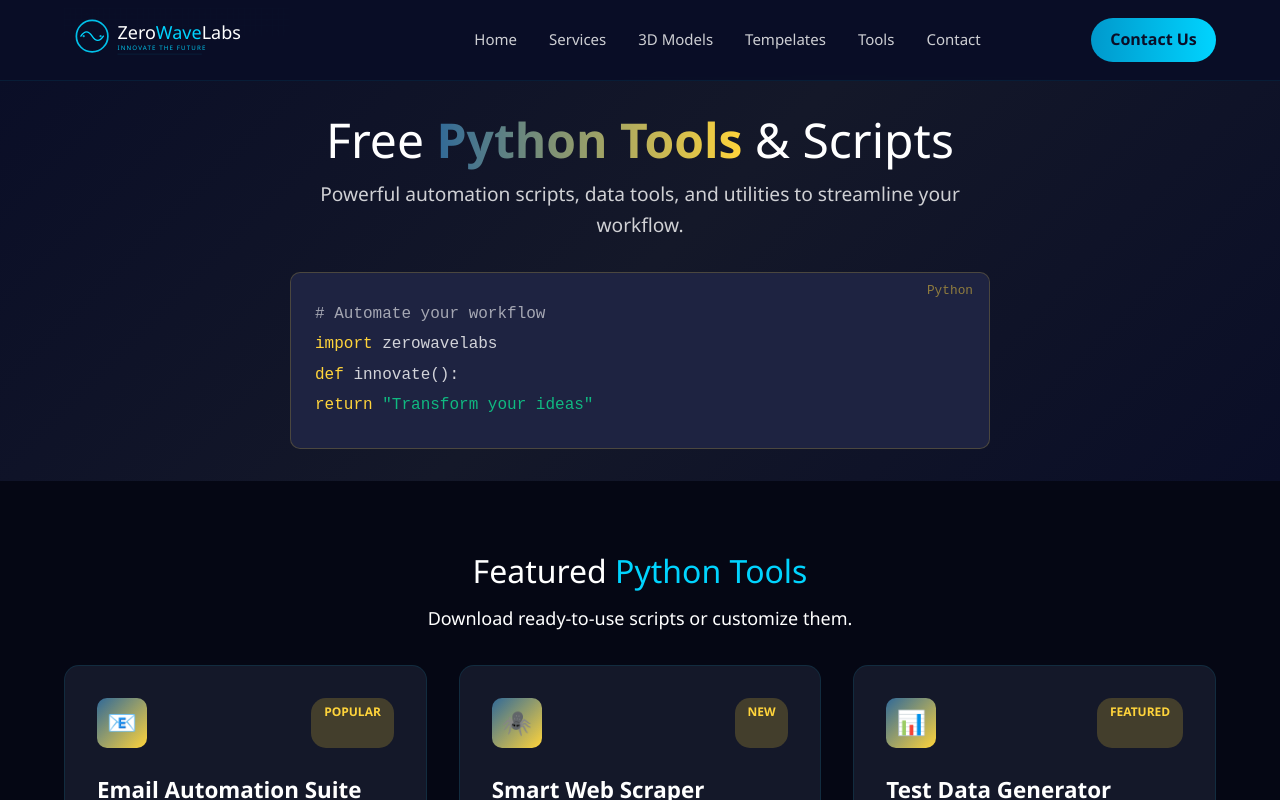
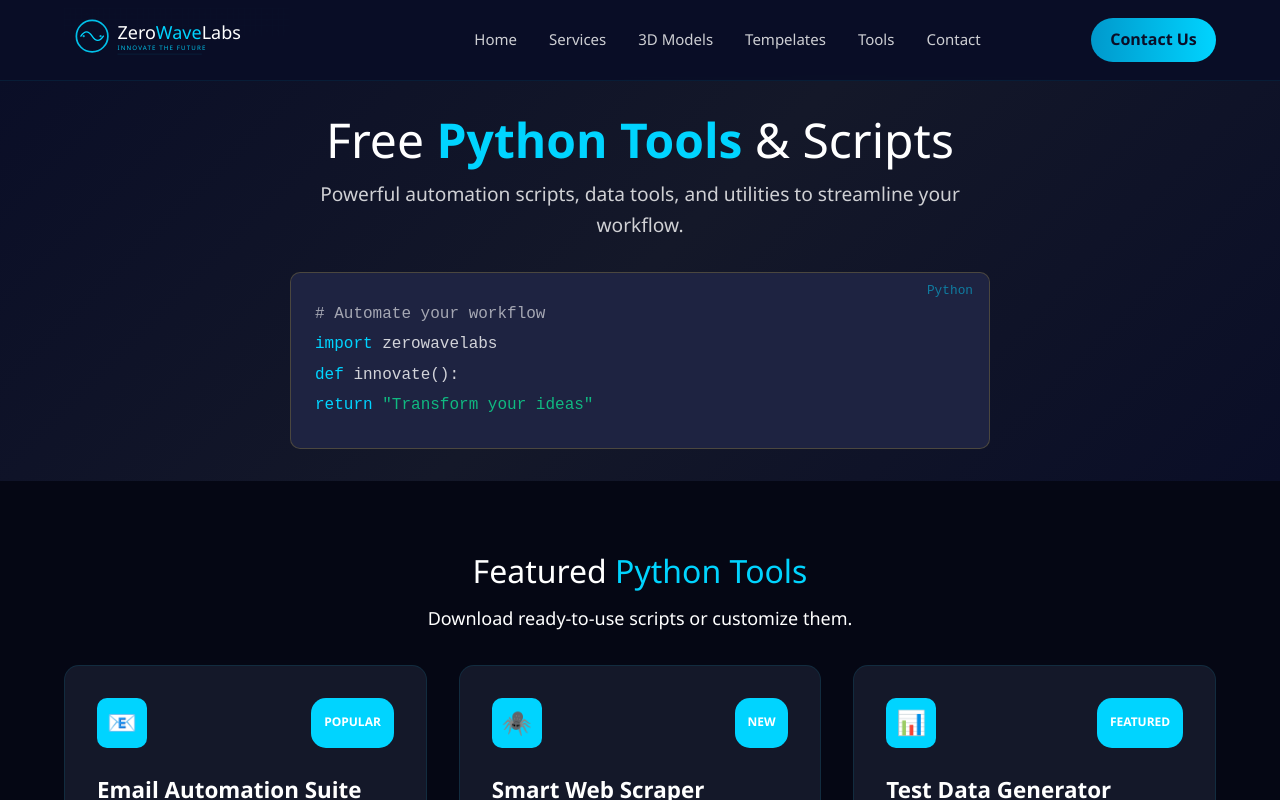
Before and after one commit to IbrahimAhmed413/ZeroWaveLabs, a React (Create React App) app: page /tools in a window 1280 px wide. Built offline with nearby package versions, Linux system fonts and the light colour scheme.

Commit message:
feat: updated tools

```diff
--- a/src/App.js
+++ b/src/App.js
@@ -1,4 +1,3 @@
-import React from 'react';
 import Navbar from './components/Navbar';
 import Footer from './components/Footer';
 import HomePage from './components/HomePage';
--- a/src/components/About.js
+++ b/src/components/About.js
@@ -1,4 +1,3 @@
-import React from 'react';
 import './About.css';
 import AboutVideo from "../assets/AboutVideo.mp4"
 
--- a/src/components/Footer.js
+++ b/src/components/Footer.js
@@ -1,4 +1,3 @@
-import React from 'react';
 import './Footer.css';
 
 export default function Footer() {
@@ -122,21 +121,21 @@ export default function Footer() {
               />
             </svg>
           </div>
-          <p style={{marginBottom:'1.5rem'}}>Leading the digital revolution with innovative technology
+          <p style={{ marginBottom: '1.5rem' }}>Leading the digital revolution with innovative technology
             <br></br> solutions that transform businesses  and create lasting value. <br></br> We blend creativity with technology, offering both free <br></br> community tools and premium client solutions.</p>
           <div className="social-links"><a href="#"><u>f</u></a><a href="#"><u>𝕏</u></a><a href="#"><u>in</u></a><a href="#"><u>ig</u></a></div>
         </div>
 
         <div className="footer-column">
-          <h4 style={{marginBottom:"1rem"}}>Services</h4>
+          <h4 style={{ marginBottom: "1rem" }}>Services</h4>
           <div className="footer-links"><a href="/services">Cloud Solutions</a><a href="/services">AI & ML</a><a href="/services">Cybersecurity</a><a href="/services">Data analytics</a><a href="/services">DevOps</a></div>
         </div>
         <div className="footer-column">
-          <h4 style={{marginBottom:"1rem"}}>Company</h4>
-          <div className="footer-links"><a href="/#portfolio">About Us</a><a href="/#portfolio">Portfolio</a><a href="#">Team</a><a href="#"></a><a href="#"></a></div>
+          <h4 style={{ marginBottom: "1rem" }}>Company</h4>
+          <div className="footer-links"><a href="/#portfolio">About Us</a><a href="/#portfolio">Portfolio</a><a href="/contact">Contact</a><a href="#"></a></div>
         </div>
         <div className="footer-column">
-          <h4 style={{marginBottom:"1rem"}}>Resources</h4>
+          <h4 style={{ marginBottom: "1rem" }}>Resources</h4>
           <div className="footer-links"><a href="/models">3D Models</a><a href="/tempelates">Tempelates</a><a href="/tools">Tools</a><a href="#"></a><a href="#"></a></div>
         </div>
       </div>
--- a/src/components/Modelpage.jsx
+++ b/src/components/Modelpage.jsx
@@ -1,4 +1,3 @@
-import React from "react";
 import "./ModelPage.css";
 
 const modelsData = [
--- a/src/components/Portfolio.js
+++ b/src/components/Portfolio.js
@@ -1,4 +1,3 @@
-import React from 'react';
 import './Portfolio.css';
 import { Swiper, SwiperSlide } from 'swiper/react';
 import { Pagination, Autoplay } from 'swiper/modules';
--- a/src/components/Services.js
+++ b/src/components/Services.js
@@ -1,4 +1,3 @@
-import React from 'react';
 import './Services.css';
 
 const services = [
--- a/src/components/Stats.js
+++ b/src/components/Stats.js
@@ -1,4 +1,3 @@
-import React from 'react';
 import './Stats.css';
 
 const stats = [
--- a/src/components/Team.js
+++ b/src/components/Team.js
@@ -1,4 +1,3 @@
-import React from 'react';
 import './Team.css';
 
 const members = [
--- a/src/components/TechStack.js
+++ b/src/components/TechStack.js
@@ -1,4 +1,3 @@
-import React from 'react';
 import './TechStack.css';
 
 const tech = {
--- a/src/pages/Tools.css
+++ b/src/pages/Tools.css
@@ -1,5 +1,4 @@
-Reset + Root Vars
-* {
+Reset+Root Vars * {
     margin: 0;
     padding: 0;
     box-sizing: border-box;
@@ -11,8 +10,8 @@ Reset + Root Vars
     --accent-dark: #141829;
     --hover-dark: #1e2341;
     --primary-cyan: #00d4ff;
-    --python-yellow: #ffd43b;
-    --python-blue: #306998;
+    --primary-cyan: #ffd43b;
+    --primary-cyan: #306998;
     --text-primary: #ffffff;
     --text-secondary: rgba(255, 255, 255, 0.8);
     --text-muted: rgba(255, 255, 255, 0.6);
@@ -63,10 +62,12 @@ body {
 }
 
 .hero h1 .python {
-    background: linear-gradient(90deg, var(--python-blue), var(--python-yellow));
+    background: linear-gradient(90deg, var(--primary-cyan), var(--primary-cyan));
     -webkit-background-clip: text;
     -webkit-text-fill-color: transparent;
     font-weight: 600;
+        color: var();
+
 }
 
 .hero p {
@@ -93,7 +94,7 @@ body {
     position: absolute;
     top: .5rem;
     right: 1rem;
-    color: var(--python-yellow);
+    color: var(--primary-cyan);
     font-size: .8rem;
     opacity: .5;
 }
@@ -104,7 +105,7 @@ body {
 }
 
 .code-keyword {
-    color: var(--python-yellow);
+    color: var(--primary-cyan);
 }
 
 .code-string {
@@ -195,16 +196,15 @@ body {
     display: flex;
     align-items: center;
     justify-content: center;
-    background: linear-gradient(135deg, var(--python-blue), var(--python-yellow));
+    background: linear-gradient(135deg, var(--primary-cyan), var(--primary-cyan));
     font-size: 24px;
 }
 
 .tool-badge {
-    background: rgba(255, 212, 59, 0.2);
-    color: var(--python-yellow);
-    padding: .3rem .8rem;
+    background: var(--primary-cyan);
+    padding: .9rem .8rem;
     border-radius: 15px;
-    font-size: .75rem;
+    font-size: 0.75rem;
     font-weight: 600;
 }
 
@@ -253,7 +253,7 @@ body {
 
 .btn-download-py {
     flex: 1;
-    background: linear-gradient(90deg, var(--python-blue), var(--python-yellow));
+    background: linear-gradient(90deg, var(--primary-cyan), var(--primary-cyan));
     color: #fff;
     padding: .8rem;
     border: none;
@@ -313,7 +313,7 @@ body {
 
 .stat-number {
     font-size: 2.5rem;
-    color: var(--python-yellow);
+    color: var(--primary-cyan);
     font-weight: 600;
 }
 
--- a/src/pages/Tools.jsx
+++ b/src/pages/Tools.jsx
@@ -1,4 +1,3 @@
-import React from "react";
 import "./Tools.css";
 
 const categories = [
```
Lines whose indentation alone changed are shown as unchanged.
